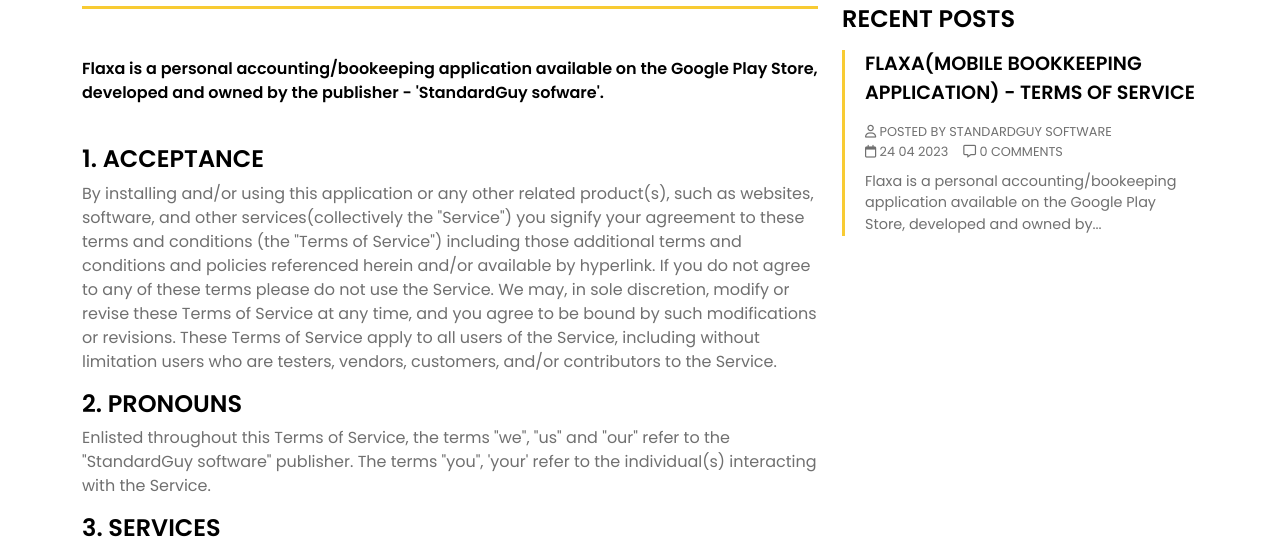
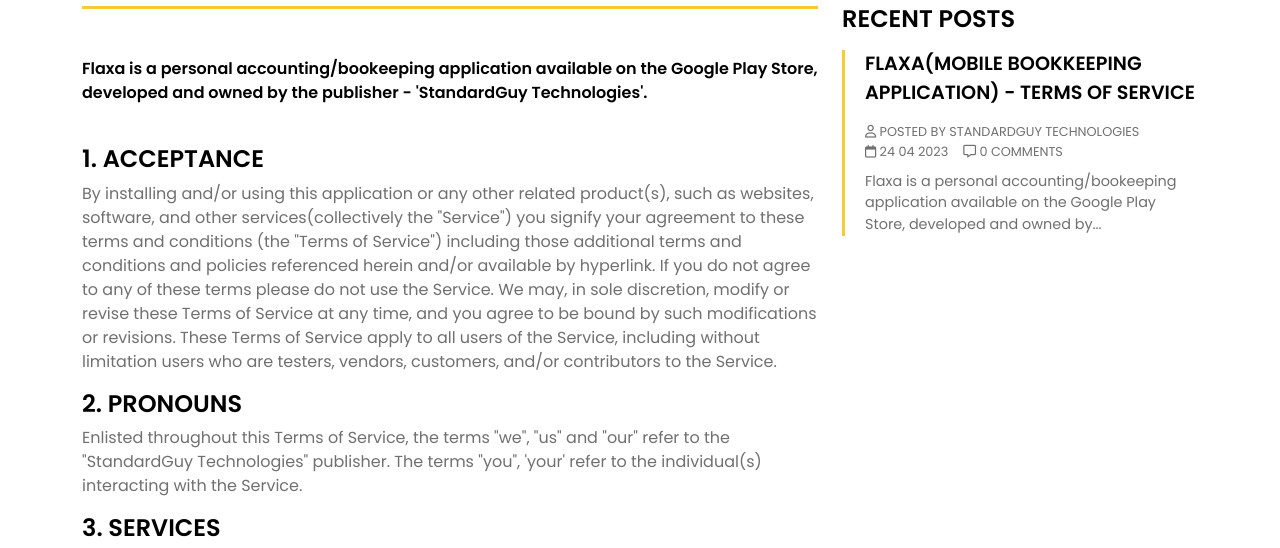
Before and after one commit to standardGuyTechnologies/Flaxa, a plain HTML site: page docs/index.html in a window 1280 px wide. Shown: the part 231-779 px from the top of the page. Drawn offline with nearby package versions, Linux system fonts and the light colour scheme.

Commit message:
Updated company name

```diff
--- a/docs/index.html
+++ b/docs/index.html
@@ -37,7 +37,7 @@
             <div class="col-md-8">
               <div class="about-page">
                 <h2 class="underscore">FLAXA (MOBILE BOOKKEEPING APPLICATION) - TERMS OF SERVICE</h2>
-                <p class="sup-header">Flaxa is a personal accounting/bookeeping application available on the Google Play Store, developed and owned by the publisher - 'StandardGuy sofware'.</p>
+                <p class="sup-header">Flaxa is a personal accounting/bookeeping application available on the Google Play Store, developed and owned by the publisher - 'StandardGuy Technologies'.</p>
                 <div class="line"></div>
                 <!-- <img  src="img/meeting-2284501_1920.jpg"  class="d-block w-100 mb-5"  alt="..." /> -->
                 <h4>1. Acceptance</h4>
@@ -46,7 +46,7 @@
                 </p>
 
                 <h4>2. Pronouns</h4>
-                <p>Enlisted throughout this Terms of Service, the terms "we", "us" and "our" refer to the "StandardGuy software" publisher. The terms "you", 'your' refer to the individual(s) interacting with the Service.</p>
+                <p>Enlisted throughout this Terms of Service, the terms "we", "us" and "our" refer to the "StandardGuy Technologies" publisher. The terms "you", 'your' refer to the individual(s) interacting with the Service.</p>
 
                 <h4>3. Services</h4>
                 <p>The Service may contain links to third party websites that are not owned or controlled by us. We have no control over, and assume no responsibility for, the content, privacy policies, or practices of any third party websites. In addition, We will not and cannot censor or edit the content of any third-party site. By using the Service, you expressly relieve us from any and all liability arising from your use of any third-party website. Accordingly, We encourage you to be aware when you leave the Service and to read the terms and conditions and privacy policy of each other website that you visit.</p>
@@ -96,7 +96,7 @@
                 <div class="post-item">
                   <a href="index.html" class="post-title">FLAXA(MOBILE BOOKKEEPING APPLICATION) - TERMS OF SERVICE</a>
                   <div class="post-meta">
-                    <span><i class="far fa-user"></i> Posted by StandardGuy software</span><span><i class="far fa-calendar"></i> 24 04 2023</span><span><i class="far fa-comment-alt"></i> 0 comments</span>
+                    <span><i class="far fa-user"></i> Posted by StandardGuy Technologies</span><span><i class="far fa-calendar"></i> 24 04 2023</span><span><i class="far fa-comment-alt"></i> 0 comments</span>
                   </div>
                   <p class="post-content">Flaxa is a personal accounting/bookeeping application available on the Google Play Store, developed and owned by...</p>
                 </div>
```
